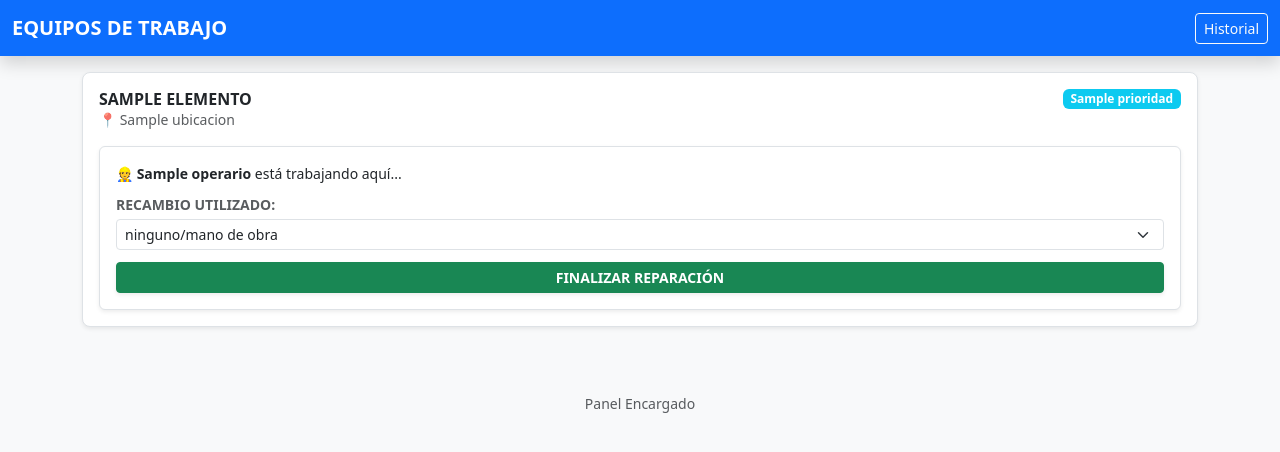
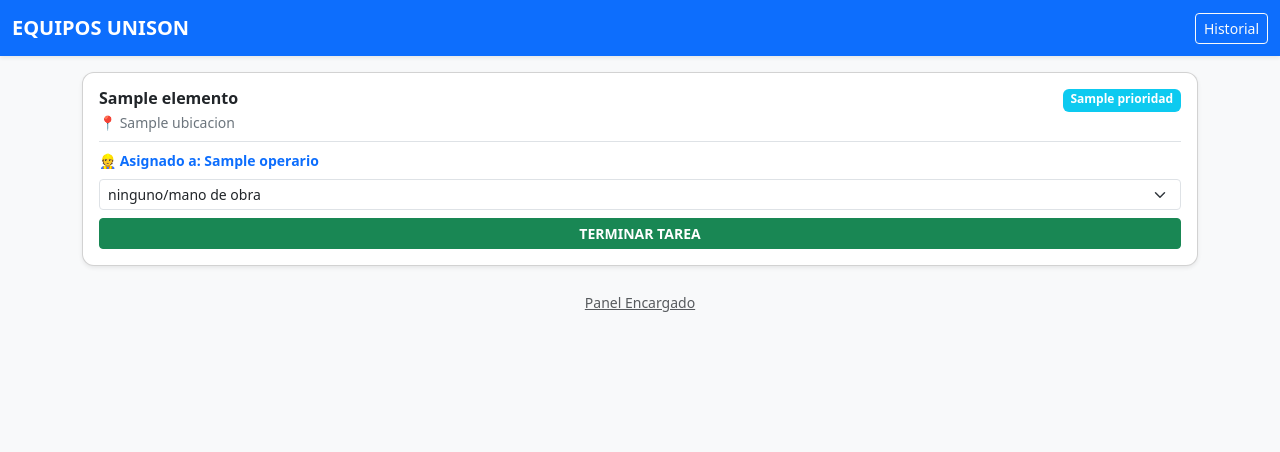
Before and after one commit to manin1985/mantenimiento-app, a Flask app: page / in a window 1280 px wide. Shown: the top 452 px of the page. Run offline with Flask 3, Linux system fonts and the light colour scheme; a database or web service that is not in the repository returns one stand-in record (values such as "Sample title"); some libraries are stand-ins or nearby versions.

Commit message:
Update index.html

```diff
--- a/templates/index.html
+++ b/templates/index.html
@@ -2,80 +2,77 @@
 <html lang="es">
 <head>
     <meta charset="UTF-8">
-    <meta name="viewport" content="width=device-width, initial-scale=1.0">
+    <meta name="viewport" content="width=device-width, initial-scale=1.0, maximum-scale=1.0, user-scalable=no">
     <title>Mantenimiento</title>
-    <link rel="manifest" href="/manifest.json">
     <link href="https://cdn.jsdelivr.net/npm/bootstrap@5.3.0/dist/css/bootstrap.min.css" rel="stylesheet">
     <style>
-        .prio-Alta { border-left: 12px solid #dc3545 !important; }
-        .prio-Media { border-left: 12px solid #ffc107 !important; }
-        .prio-Baja { border-left: 12px solid #0dcaf0 !important; }
-        .en-proceso { background-color: #fff3cd !important; border-left: 12px solid #fd7e14 !important; }
+        .prio-Alta { border-left: 10px solid #dc3545 !important; }
+        .prio-Media { border-left: 10px solid #ffc107 !important; }
+        .prio-Baja { border-left: 10px solid #0dcaf0 !important; }
+        .en-proceso { background-color: #fffde7 !important; border-left: 10px solid #fd7e14 !important; }
+        .card-incidencia { margin-bottom: 1rem; border-radius: 12px; overflow: hidden; }
     </style>
 </head>
 <body class="bg-light">
-    <nav class="navbar navbar-dark bg-primary mb-3 shadow">
-        <div class="container-fluid"><span class="navbar-brand fw-bold">EQUIPOS DE TRABAJO</span>
-        <a href="/historial" class="btn btn-outline-light btn-sm">Historial</a></div>
+    <nav class="navbar navbar-dark bg-primary sticky-top shadow-sm">
+        <div class="container-fluid">
+            <span class="navbar-brand fw-bold">EQUIPOS UNISON</span>
+            <a href="/historial" class="btn btn-outline-light btn-sm">Historial</a>
+        </div>
     </nav>
-    <div class="container">
-        <div class="list-group">
+
+    <div class="container mt-3">
         {% if pendientes %}
             {% for p in pendientes %}
-                <div class="list-group-item shadow-sm mb-3 rounded-3 p-3 bg-white {% if p[3] == 'En Proceso' %}en-proceso{% else %}prio-{{ p[6] }}{% endif %}">
-                    <div class="d-flex justify-content-between align-items-center">
-                        <h6 class="text-uppercase fw-bold mb-0 text-dark">{{ p[1] }}</h6>
+            <div class="card card-incidencia shadow-sm bg-white {% if p[3] == 'En Proceso' %}en-proceso{% else %}prio-{{ p[6] }}{% endif %}">
+                <div class="card-body p-3">
+                    <div class="d-flex justify-content-between">
+                        <h6 class="fw-bold mb-1">{{ p[1] }}</h6>
                         <span class="badge {% if p[6]=='Alta' %}bg-danger{% elif p[6]=='Media' %}bg-warning text-dark{% else %}bg-info{% endif %}">{{ p[6] }}</span>
                     </div>
-                    <p class="text-muted small mb-3">📍 {{ p[2] }}</p>
+                    <p class="text-secondary small mb-2">📍 {{ p[2] }}</p>
 
                     {% if p[3] == 'Pendiente' %}
-                        <form action="/asignar/{{ p[0] }}" method="POST" class="d-flex gap-2">
-                            <input type="text" name="operario" class="form-control form-control-sm" placeholder="Nombre Operario" required>
-                            <button type="submit" class="btn btn-primary btn-sm fw-bold">¡VOY YO!</button>
+                        <form action="/asignar/{{ p[0] }}" method="POST" class="input-group">
+                            <input type="text" name="operario" class="form-control form-control-sm" placeholder="Nombre equipo" required>
+                            <button class="btn btn-primary btn-sm px-3" type="submit">¡VOY!</button>
                         </form>
                     {% else %}
-                        <div class="bg-white p-3 rounded border shadow-sm">
-                            <p class="small mb-2 text-dark">👷 <b>{{ p[5] }}</b> está trabajando aquí...</p>
+                        <div class="border-top pt-2 mt-2">
+                            <p class="small text-orange fw-bold mb-2 text-primary">👷 Asignado a: {{ p[5] }}</p>
                             <form action="/completar/{{ p[0] }}" method="POST">
-                                <label class="small fw-bold text-muted mb-1">RECAMBIO UTILIZADO:</label>
-
-                                <select name="recambio" id="select-{{ p[0] }}" class="form-select form-select-sm mb-2"
-                                        onchange="checkOtro(this, 'otro-{{ p[0] }}')" required>
+                                <select name="recambio" class="form-select form-select-sm mb-2" onchange="toggleOtro(this, 'box-{{ p[0] }}')">
                                     {% for r in recambios %}
                                     <option value="{{ r }}">{{ r }}</option>
                                     {% endfor %}
                                 </select>
-
-                                <div id="otro-{{ p[0] }}" style="display: none;" class="mb-2 p-2 bg-light rounded border">
-                                    <label class="small fw-bold text-primary mb-1">Especifica la pieza manual:</label>
-                                    <input type="text" name="recambio_otro" class="form-control form-control-sm" placeholder="Nombre de la pieza">
+                                <div id="box-{{ p[0] }}" style="display:none;" class="mb-2">
+                                    <input type="text" name="recambio_otro" class="form-control form-control-sm" placeholder="¿Qué pieza es?">
                                 </div>
-
-                                <button type="submit" class="btn btn-success btn-sm w-100 fw-bold shadow-sm mt-1">FINALIZAR REPARACIÓN</button>
+                                <button type="submit" class="btn btn-success btn-sm w-100 fw-bold">TERMINAR TAREA</button>
                             </form>
                         </div>
                     {% endif %}
                 </div>
+            </div>
             {% endfor %}
         {% else %}
-                <div class="alert alert-success text-center shadow-sm">✅ Sin avisos pendientes</div>
+            <div class="alert alert-info text-center mt-4">No hay tareas pendientes.</div>
         {% endif %}
     </div>
-        <div class="text-center mt-5 mb-4"><a href="/crear" class="text-muted small text-decoration-none">Panel Encargado</a></div>
-    </div>
+
+    <div class="text-center my-4"><a href="/crear" class="text-muted small">Panel Encargado</a></div>
 
     <script>
-    function checkOtro(selectElement, inputId) {
-        var inputDiv = document.getElementById(inputId);
-        var inputField = inputDiv.querySelector('input');
-        if (selectElement.value.includes("OTROS")) {
-            inputDiv.style.display = "block";
-            inputField.required = true;
-            inputField.focus();
+        function toggleOtro(sel, divId) {
+            const div = document.getElementById(divId);
+            const input = div.querySelector('input');
+            if (sel.value.includes("OTROS")) {
+                div.style.display = "block";
+                input.required = true;
             } else {
-            inputDiv.style.display = "none";
-            inputField.required = false;
+                div.style.display = "none";
+                input.required = false;
             }
         }
     </script>
```
Lines whose indentation alone changed are shown as unchanged.
